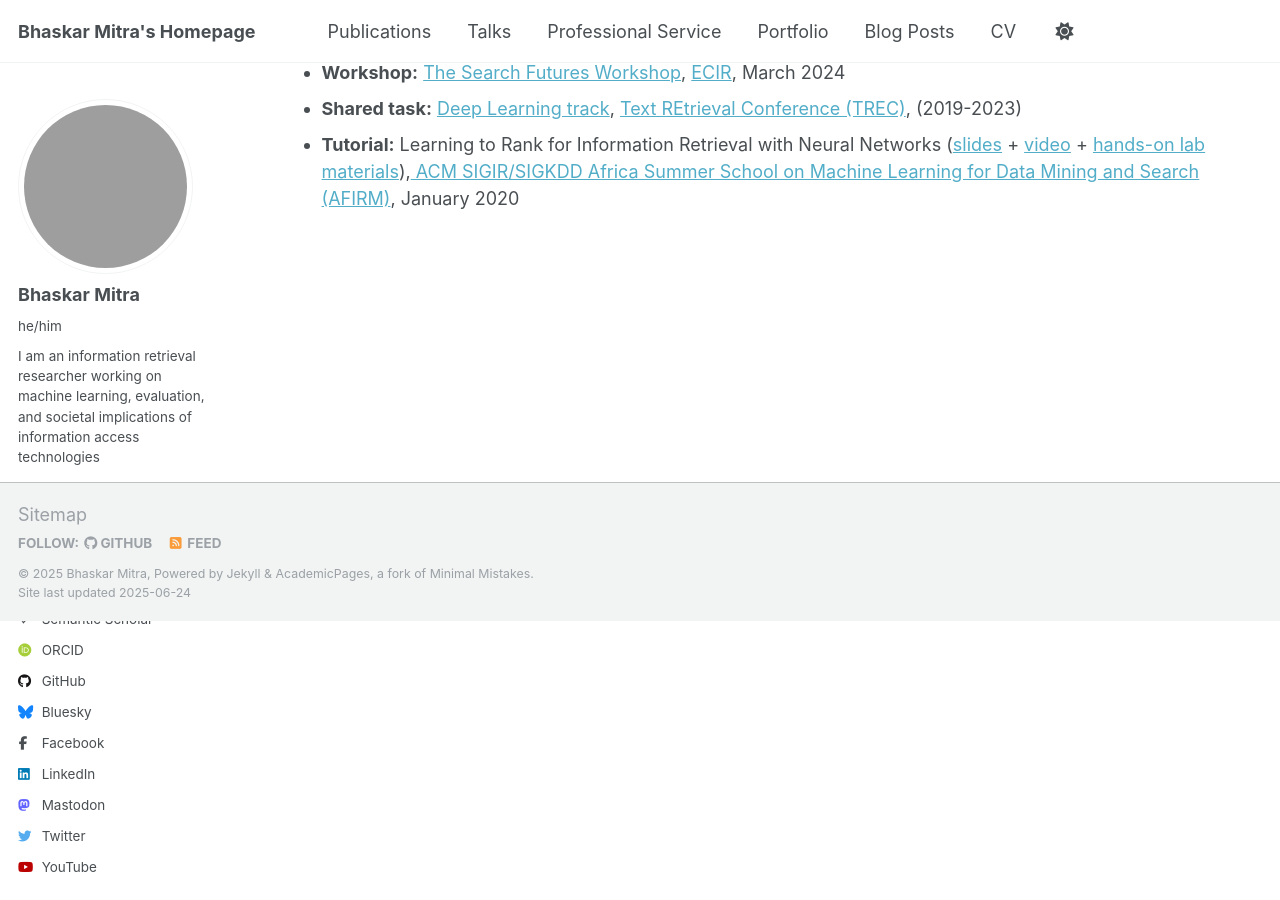
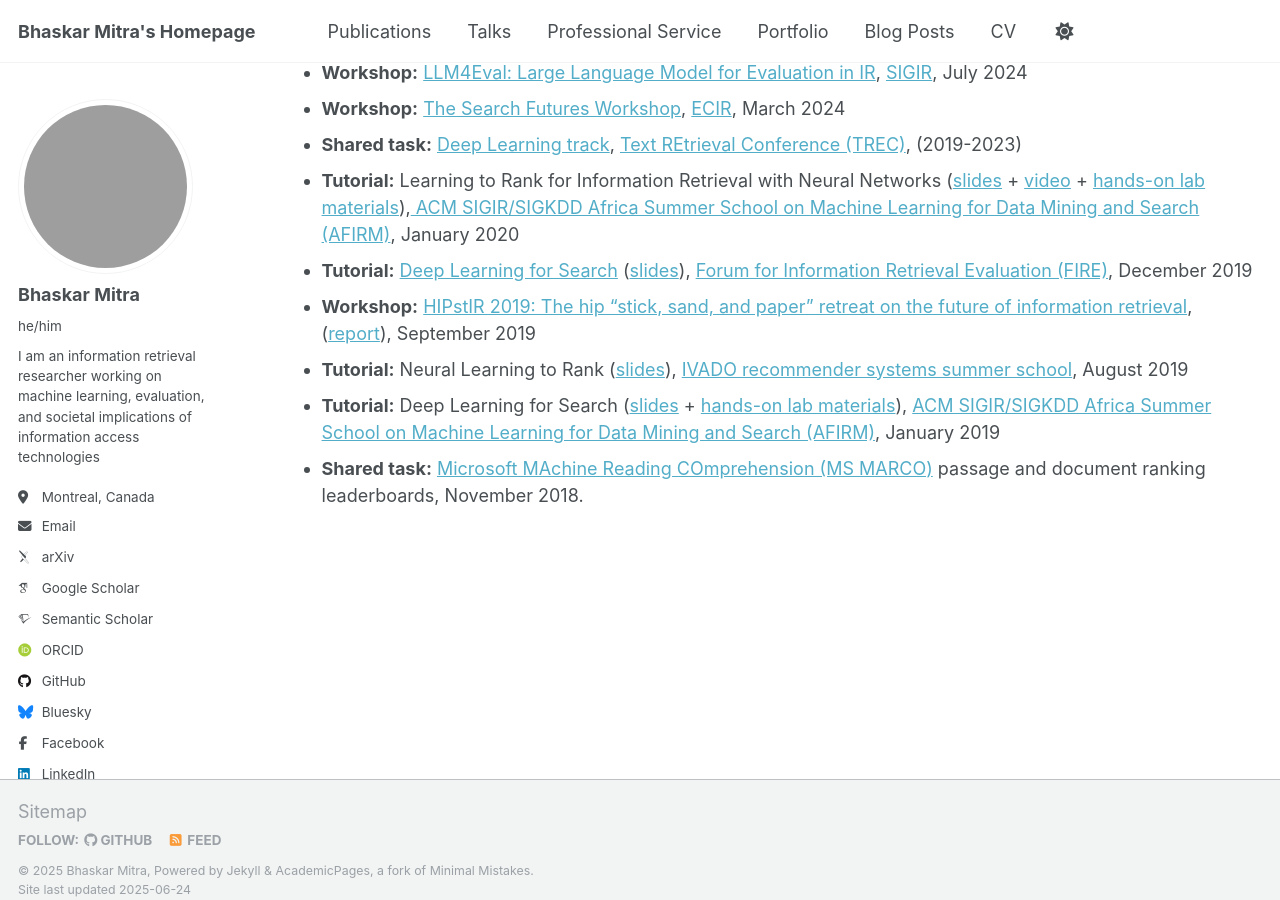
Before and after one commit to bhaskar-mitra/bhaskar-mitra.github.io, a Jekyll site: the page built from _pages/service.md, in a window 1280 px wide and 900 px high, scrolled down 1167 px. Built offline with Jekyll 4.4.1, drawn with Linux system fonts in a browser that asks for light colours; some web fonts are replaced; some of the changed text lies outside the part shown; grey boxes are pictures that could not be loaded.

Commit message:
Update service.md

```diff
--- a/_pages/service.md
+++ b/_pages/service.md
@@ -12,6 +12,7 @@
 * **Secretary**, [ACM SIGIR Executive Committee](https://sigir.org/general-information/officers-and-volunteers/) (2025-2028)
 * **Associate Editor**, [ACM Transactions on Information Systems](https://dl.acm.org/journal/tois/editorial-board) (2024-2027)
 * **Community Relations Coordinator**, [ACM SIGIR Executive Committee](https://sigir.org/general-information/officers-and-volunteers/) (2022-2025)
+* **Guest editor**, [Special Issue of Information Retrieval Journal (IRJ) on Neural Information Retrieval](https://link.springer.com/journal/10791/21/2/page/1), June 2018
 
 <br/><br/>
 
@@ -40,3 +41,8 @@
 * **Workshop:** [The Search Futures Workshop](https://searchfutures.github.io/), [ECIR](https://www.ecir2024.org/), March 2024
 * **Shared task:** [Deep Learning track](https://microsoft.github.io/msmarco/TREC-Deep-Learning), [Text REtrieval Conference (TREC)](https://trec.nist.gov/), (2019-2023)
 * **Tutorial:** Learning to Rank for Information Retrieval with Neural Networks ([slides](https://www.slideshare.net/BhaskarMitra3/learning-to-rank-with-neural-networks-226255754) + [video](https://www.youtube.com/watch?v=kiPpt5Ax1EY) + [hands-on lab materials](https://github.com/spacemanidol/AFIRMDeepLearning2020)),[ ACM SIGIR/SIGKDD Africa Summer School on Machine Learning for Data Mining and Search (AFIRM)](http://sigir.org/afirm2020/), January 2020
+* **Tutorial:** [Deep Learning for Search](http://fire.irsi.res.in/fire/2019/Tutorials) ([slides](https://www.slideshare.net/BhaskarMitra3/deep-learning-for-search-204326329)), [Forum for Information Retrieval Evaluation (FIRE)](http://fire.irsi.res.in/fire/2019/home), December 2019
+* **Workshop:** [HIPstIR 2019: The hip “stick, sand, and paper” retreat on the future of information retrieval](https://bhaskar-mitra.github.io/HIPstIR/), ([report](https://sigir.org/wp-content/uploads/2019/december/p062.pdf)), September 2019
+* **Tutorial:** Neural Learning to Rank ([slides](https://www.slideshare.net/BhaskarMitra3/neural-learning-to-rank)), [IVADO recommender systems summer school](https://ivado.ca/en/trainings/workshops/workshop-recommender-systems/), August 2019
+* **Tutorial:** Deep Learning for Search ([slides](https://www.slideshare.net/BhaskarMitra3/deep-learning-for-search-128258666) + [hands-on lab materials](https://github.com/spacemanidol/AFIRM2019DeepLearning)), [ACM SIGIR/SIGKDD Africa Summer School on Machine Learning for Data Mining and Search (AFIRM)](http://sigir.org/afirm2019/), January 2019
+* **Shared task:** [Microsoft MAchine Reading COmprehension (MS MARCO)](http://www.msmarco.org/) passage and document ranking leaderboards, November 2018.
```
